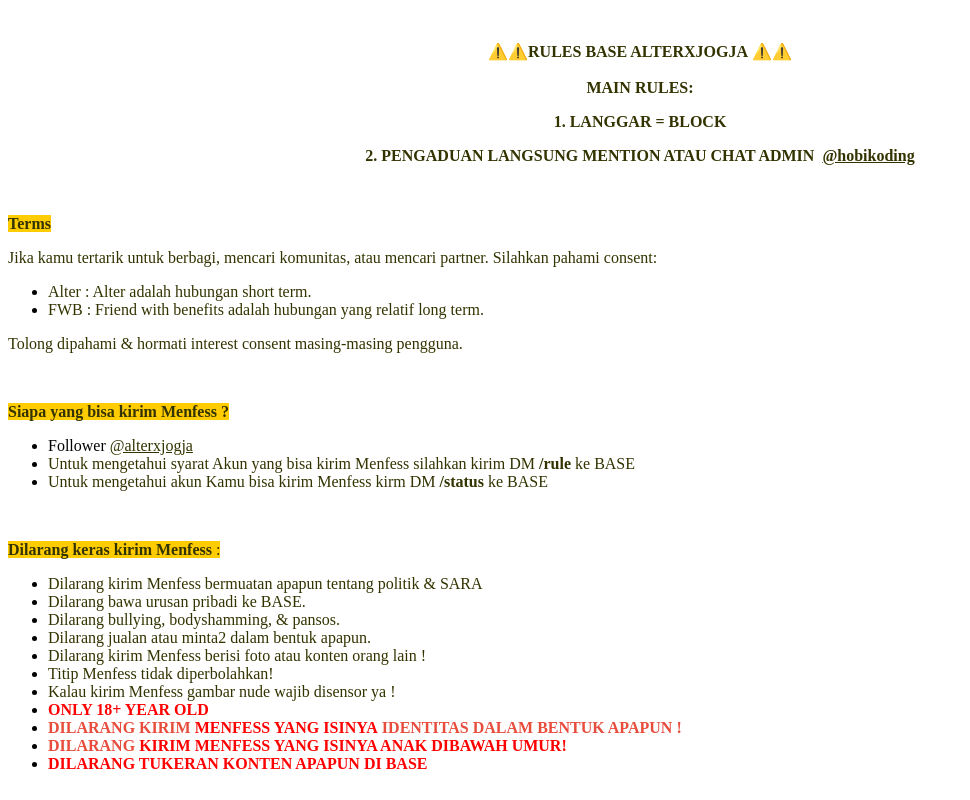
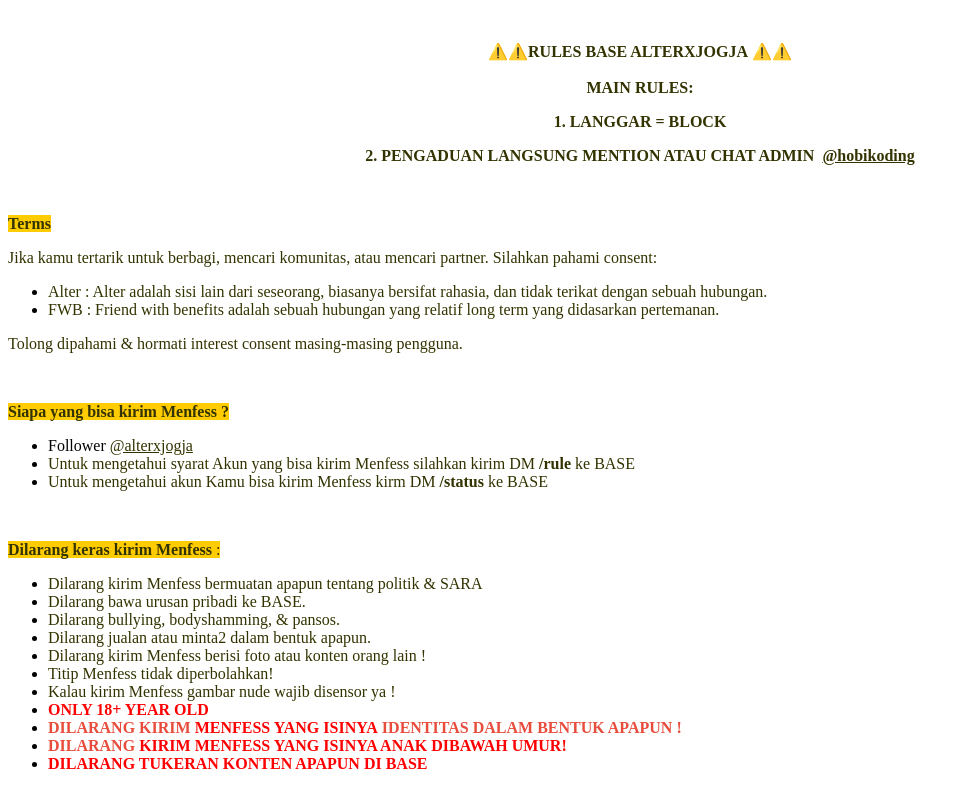
Before and after one commit to alterxjogja/alterxjogja.github.io, a plain HTML site: page index.html in a window 1280 px wide. Shown: the top 800 px of the page, without its empty margins (0-970 px from the left). Drawn offline with Linux system fonts and the light colour scheme.

Commit message:
Update index.html

```diff
--- a/index.html
+++ b/index.html
@@ -15,8 +15,8 @@
 <p><span style="color:#333300">Jika kamu tertarik untuk berbagi, mencari komunitas, atau mencari partner. Silahkan pahami consent:</span></p>
 
 <ul>
-	<li><span style="color:#333300">Alter : Alter adalah hubungan short term.</span></li>
-	<li><span style="color:#333300">FWB : Friend with benefits adalah hubungan yang relatif long term.</span></li>
+	<li><span style="color:#333300">Alter : Alter adalah sisi lain dari seseorang, biasanya bersifat rahasia, dan&nbsp;tidak terikat dengan sebuah hubungan.</span></li>
+	<li><span style="color:#333300">FWB : Friend with benefits adalah sebuah hubungan yang relatif long term yang didasarkan pertemanan.</span></li>
 </ul>
 
 <p><span style="color:#333300">Tolong dipahami &amp; hormati interest consent masing-masing pengguna.</span></p>
```
